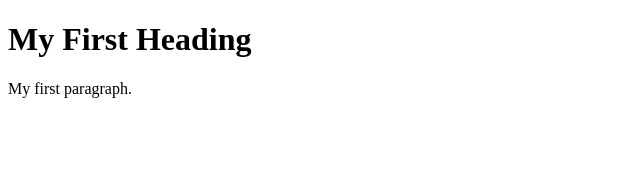
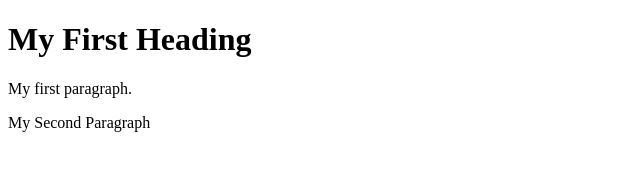
Before and after one commit to netxpertsaws/newdemo, a plain HTML site: page index.html in a window 1280 px wide. Shown: the whole page, without its empty margins (0-640 px from the left). Drawn offline with Linux system fonts and the light colour scheme.

Commit message:
My Second Para

```diff
--- a/index.html
+++ b/index.html
@@ -4,6 +4,7 @@
 
 <h1>My First Heading</h1>
 <p>My first paragraph.</p>
+<p> My Second Paragraph</p>
 
 </body>
 </html>
```
